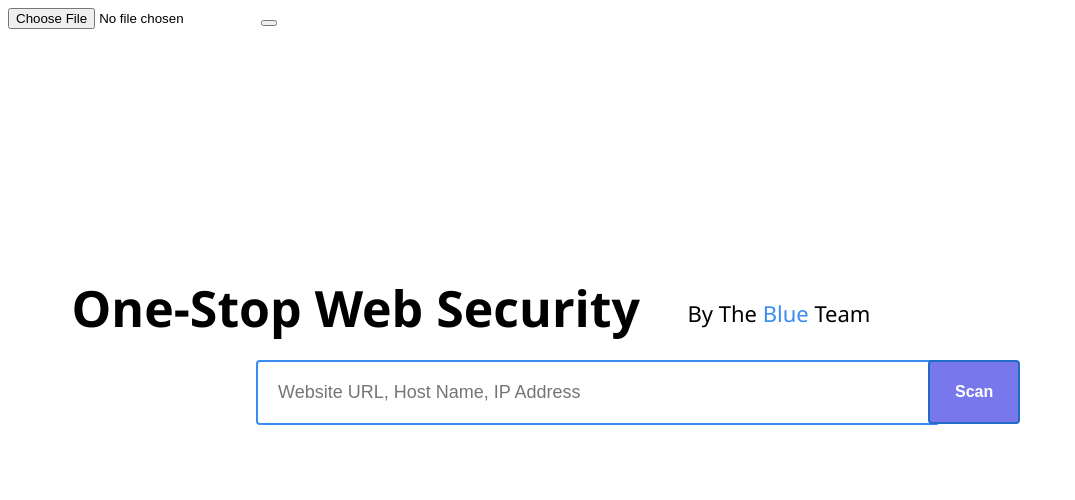
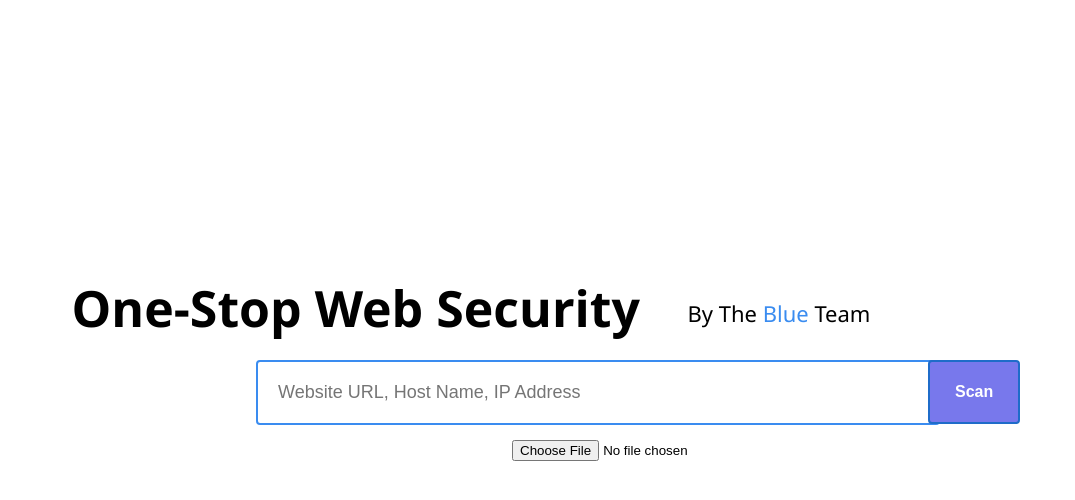
Before and after one commit to zipesb/Senior-Project, a React (Create React App) app in the folder client/: page / in a window 1280 px wide. Shown: the top 500 px of the page, without its empty margins (0-1075 px from the left). Built offline with nearby package versions, Linux system fonts and the light colour scheme.

Commit message:
Demo branch for Presentation 2

```diff
--- a/client/src/Components/FileUpload.js
+++ b/client/src/Components/FileUpload.js
@@ -30,9 +30,6 @@ function FileUpload({files, setFiles, removeFile}) {
   return (
     <div className="App">
         <input name="foo" type="file" onChange={uploadHandler}/>
-        <button>
-
-        </button>
     </div>
   );
 }
--- a/client/src/Styles/home.css
+++ b/client/src/Styles/home.css
@@ -60,3 +60,9 @@ em{
     font-size: 16px;
     font-weight: bold;
 }
+
+.App{
+    position: absolute;
+    top: 55%;
+    left: 40%;
+}
```
